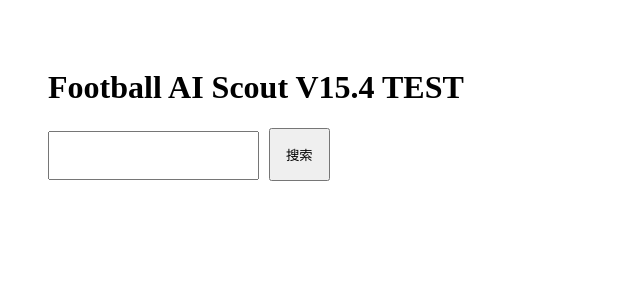
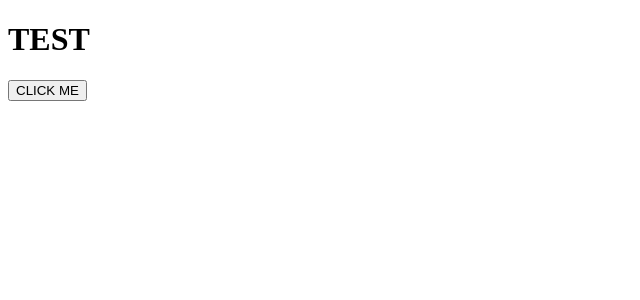
Before and after one commit to MrZhongH/football-ai-scout, a Next.js app: page / in a window 1280 px wide. Shown: the top 300 px of the page, without its empty margins (0-640 px from the left). Built offline with nearby package versions, Linux system fonts and the light colour scheme.

Commit message:
Update page.js

```diff
--- a/app/page.js
+++ b/app/page.js
@@ -1,65 +1,27 @@
 "use client";
-
-import {useState} from "react";
-
 
 export default function Home(){
 
-
-const [keyword,setKeyword]=useState("");
-
-
-
-function searchTeam(){
-
-alert("按钮正常");
-
-
-}
-
-
-
 return (
-
-<main style={{padding:40}}>
-
+<html>
+<body>
 
 <h1>
-Football AI Scout V15.4 TEST
+TEST
 </h1>
 
-
-<input
-
-value={keyword}
-
-onChange={
-e=>setKeyword(e.target.value)
-}
-
-style={{
-padding:15
+<button
+onClick={()=>{
+console.log("clicked")
+alert("clicked")
 }}
-
-/>
-
-
-<button
-
-onClick={searchTeam}
-
-style={{
-padding:15,
-marginLeft:10
-}}
-
 >
-搜索
+CLICK ME
 </button>
 
 
-</main>
-
+</body>
+</html>
 )
 
 }
```
